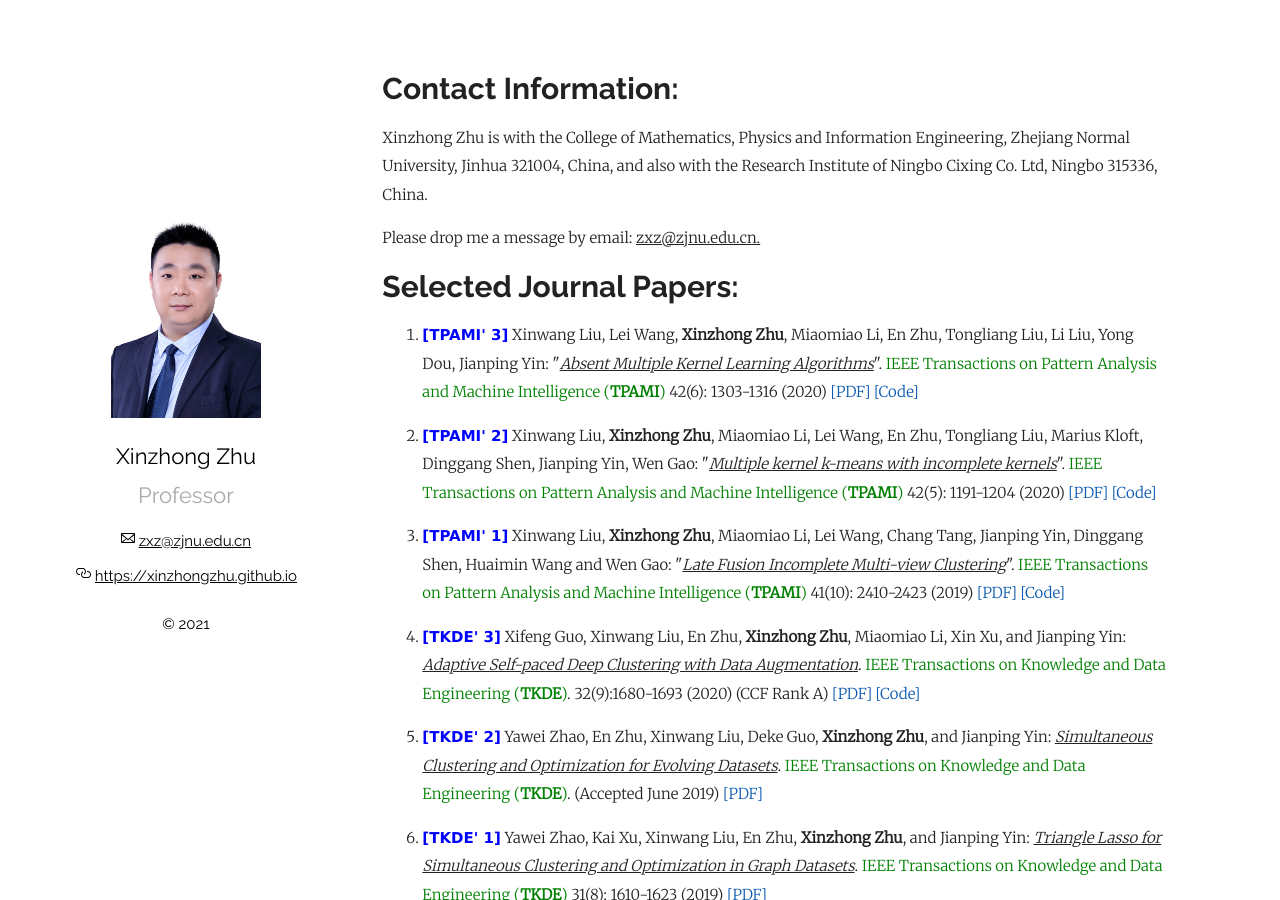
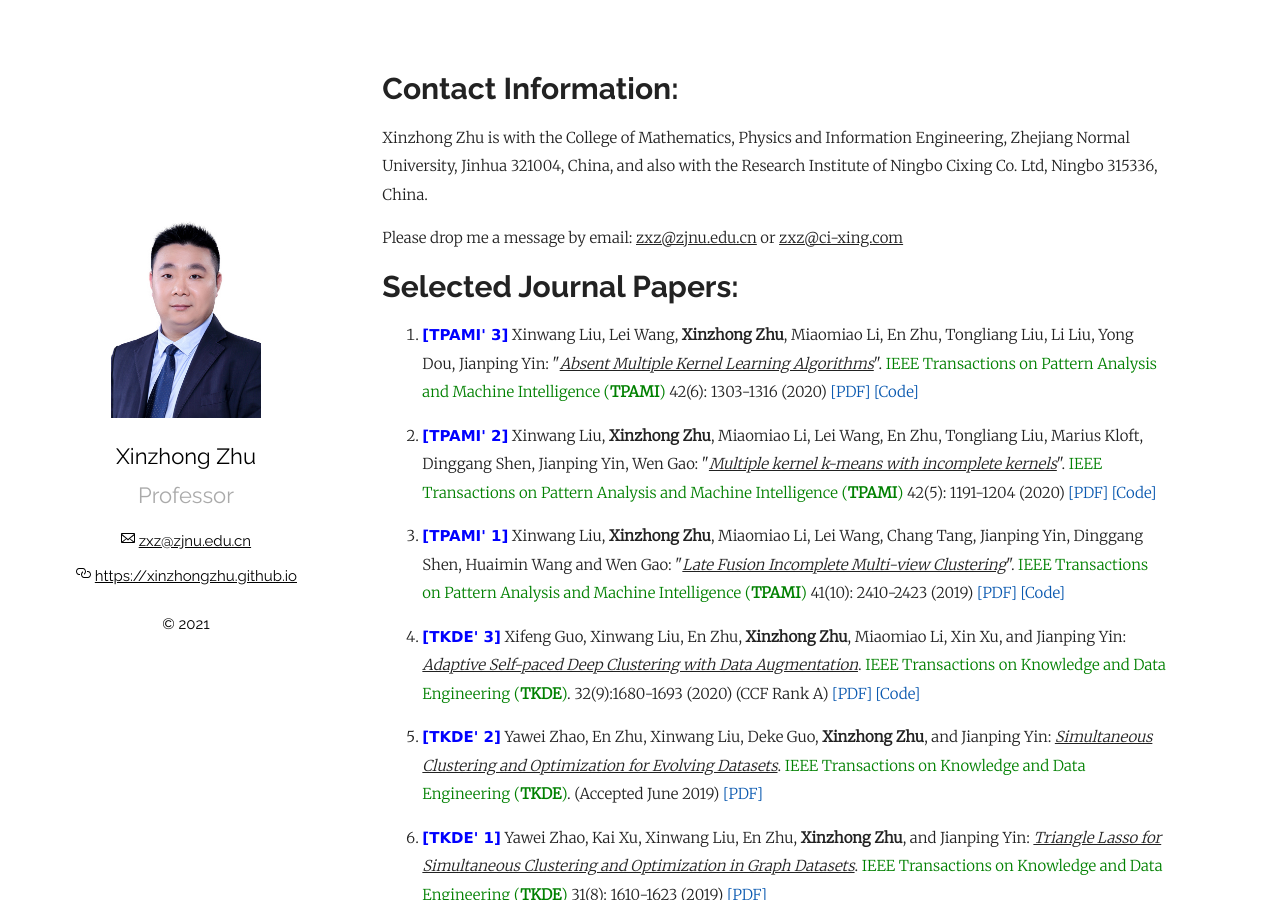
Before and after one commit to xinzhongzhu/xinzhongzhu.github.io, a Jekyll site: the page built from index.md, in a window 1280 px wide and 900 px high. Built offline with Jekyll 4.4.1, drawn with Linux system fonts in a browser that asks for light colours; our own code applies the rules of GitHub Pages for plain Markdown files.

Commit message:
Update index.md

```diff
--- a/index.md
+++ b/index.md
@@ -8,7 +8,7 @@ layout: page
 Xinzhong Zhu is with the College of Mathematics, Physics and Information Engineering, Zhejiang Normal University, Jinhua 321004, China, and also with the Research Institute of Ningbo Cixing Co. Ltd, Ningbo 315336, China.
 
 
-Please drop me a message by email: <u>zxz@zjnu.edu.cn.</u>
+Please drop me a message by email: <u>zxz@zjnu.edu.cn</u> or <u>zxz@ci-xing.com</u>
 
 
 # Selected Journal Papers:
```
